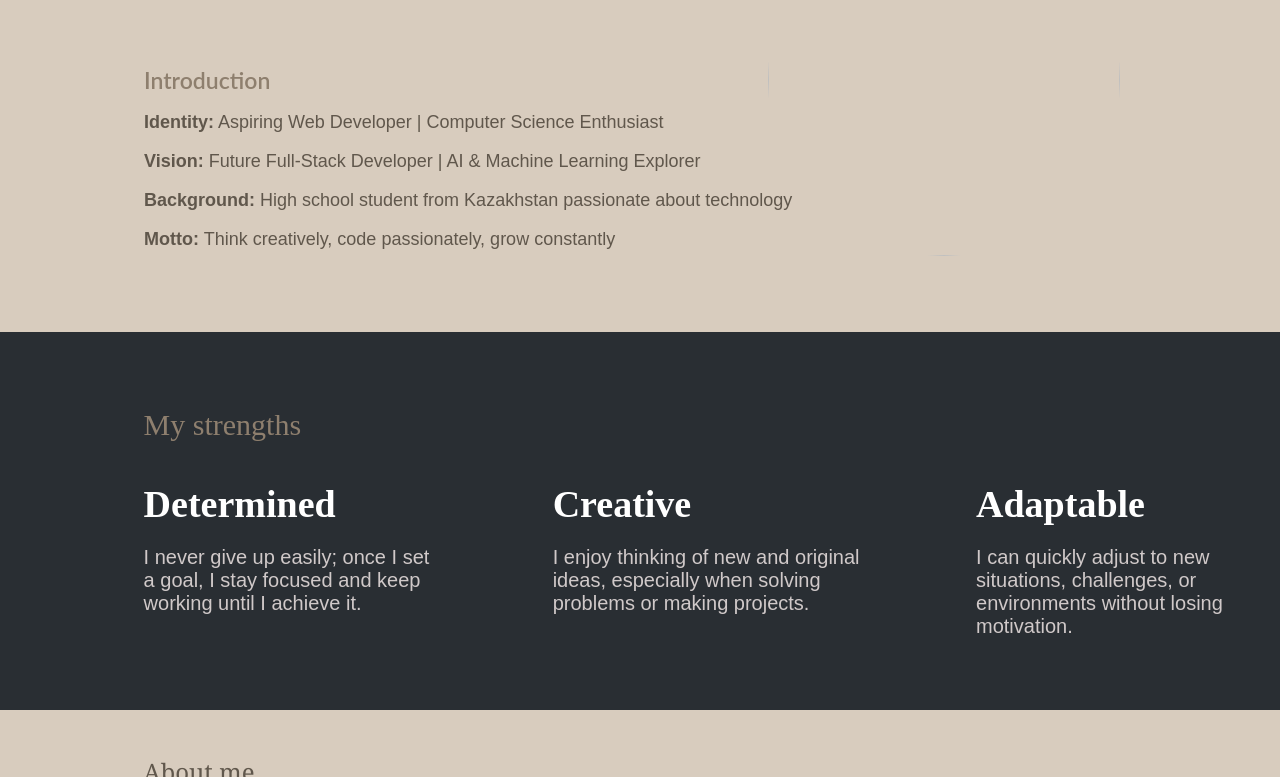
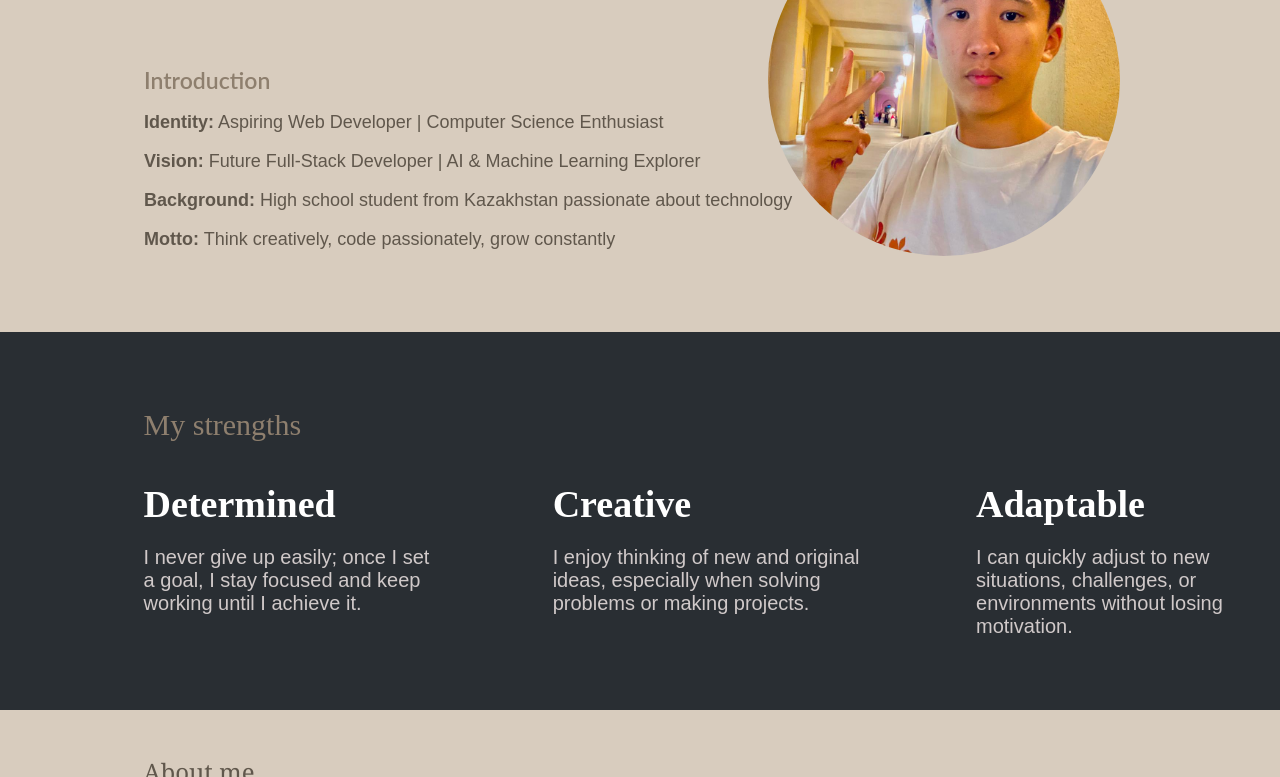
Before and after one commit to A-Bakdaulet/My-Portfolio, a plain HTML site: page index.html in a window 1280 px wide. Shown: the part 323-1100 px from the top of the page. Drawn offline with Linux system fonts and the light colour scheme.

Commit message:
Update index.html

```diff
--- a/index.html
+++ b/index.html
@@ -33,7 +33,7 @@
                 <p><strong>Motto:</strong> Think creatively, code passionately, grow constantly</p>
             </div>
         </div>
-            <img src="img1/photo.png" class="photo">
+            <img src="photo.png" class="photo">
         <div class="blue-space">
             <a>My strengths</a>
             <div class="strengths">
```
